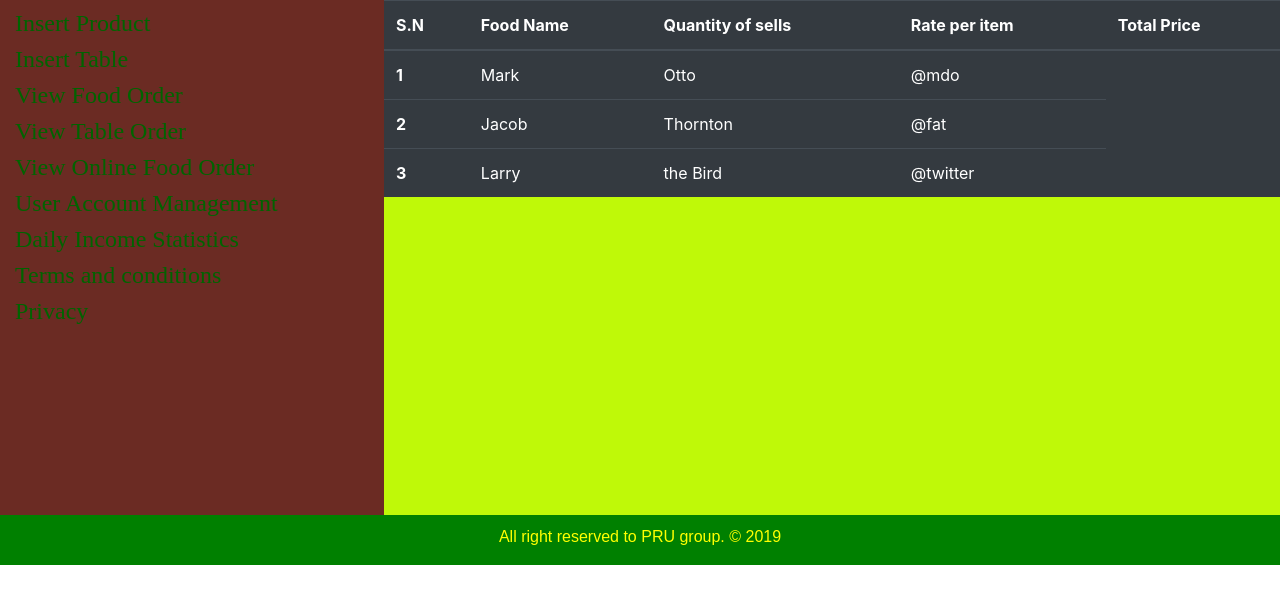
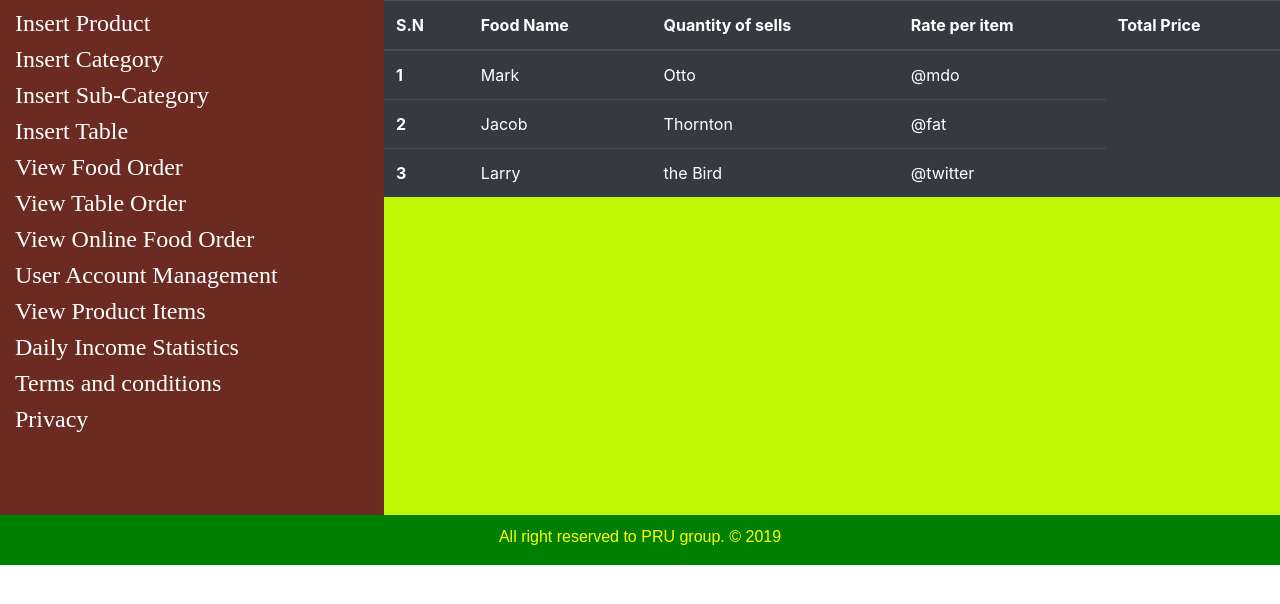
Before and after one commit to gpujwal054/WebAppOnlineFoodReservation, a PHP site: page /daily_incomeStatistics.php in a window 1280 px wide. Shown: the part 100-704 px from the top of the page. Run offline with PHP 8.4, Linux system fonts and the light colour scheme.

Commit message:
Sidebar committed

```diff
--- a/sidebar.php
+++ b/sidebar.php
@@ -10,37 +10,40 @@
 	<div class="sidebar" style="width: 30%;background-color: #6B2B23;float: left;height: 515px">
 		<ul style="padding: 0;margin-top: 5px">
 			<div class="col-10">
-				<li style="display: block"><a href="insert_product.php" style="font-family: times new roman;font-size: 24px;color: darkgreen">Insert Product</a></li>
-			</div>
-			<!--<div class="col-10">
-				<li style="display: block;"><a href="insert_category.php" style="font-family: times new roman;font-size: 24px;color: darkgreen">Insert Category</a></li>
+				<li style="display: block"><a href="insert_product.php" style="font-family: times new roman;font-size: 24px;color: white">Insert Product</a></li>
 			</div>
 			<div class="col-10">
-				<li style="display: block;"><a href="insert_subCat.php" style="font-family: times new roman;font-size: 24px;color: darkgreen">Insert Sub-Category</a></li>
-			</div>-->
-			<div class="col-10">
-				<li style="display: block;"><a href="insert_table.php" style="font-family: times new roman;font-size: 24px;color: darkgreen">Insert Table</a></li>
+				<li style="display: block;"><a href="insert_category.php" style="font-family: times new roman;font-size: 24px;color: white">Insert Category</a></li>
 			</div>
 			<div class="col-10">
-				<li style="display: block;"><a href="view_foodOrder.php" style="font-family: times new roman;font-size: 24px;color: darkgreen">View Food Order</a></li>
+				<li style="display: block;"><a href="insert_subCat.php" style="font-family: times new roman;font-size: 24px;color: white">Insert Sub-Category</a></li>
 			</div>
 			<div class="col-10">
-				<li style="display: block;"><a href="view_tableOrder.php" style="font-family: times new roman;font-size: 24px;color: darkgreen">View Table Order</a></li>
+				<li style="display: block;"><a href="insert_table.php" style="font-family: times new roman;font-size: 24px;color: white">Insert Table</a></li>
 			</div>
 			<div class="col-10">
-				<li style="display: block;"><a href="view_onlineFoodOrder.php" style="font-family: times new roman;font-size: 24px;color: darkgreen">View Online Food Order</a></li>
+				<li style="display: block;"><a href="view_foodOrder.php" style="font-family: times new roman;font-size: 24px;color: white">View Food Order</a></li>
 			</div>
 			<div class="col-10">
-				<li style="display: block;"><a href="user_accountManagement.php" style="font-family: times new roman;font-size: 24px;color: darkgreen">User Account Management</a></li>
+				<li style="display: block;"><a href="view_tableOrder.php" style="font-family: times new roman;font-size: 24px;color: white">View Table Order</a></li>
 			</div>
 			<div class="col-10">
-				<li style="display: block;"><a href="daily_incomeStatistics.php" style="font-family: times new roman;font-size: 24px;color: darkgreen">Daily Income Statistics</a></li>
+				<li style="display: block;"><a href="view_onlineFoodOrder.php" style="font-family: times new roman;font-size: 24px;color: white">View Online Food Order</a></li>
 			</div>
 			<div class="col-10">
-				<li style="display: block;"><a href="terms_conditions.php" style="font-family: times new roman;font-size: 24px;color: darkgreen">Terms and conditions</a></li>
+				<li style="display: block;"><a href="user_accountManagement.php" style="font-family: times new roman;font-size: 24px;color: white">User Account Management</a></li>
 			</div>
 			<div class="col-10">
-				<li style="display: block;"><a href="privacy.php" style="font-family: times new roman;font-size: 24px;color: darkgreen">Privacy</a></li>
+				<li style="display: block;"><a href="view_items.php" style="font-family: times new roman;font-size: 24px;color: white">View Product Items</a></li>
+			</div>
+			<div class="col-10">
+				<li style="display: block;"><a href="daily_incomeStatistics.php" style="font-family: times new roman;font-size: 24px;color: white">Daily Income Statistics</a></li>
+			</div>
+			<div class="col-10">
+				<li style="display: block;"><a href="terms_conditions.php" style="font-family: times new roman;font-size: 24px;color: white">Terms and conditions</a></li>
+			</div>
+			<div class="col-10">
+				<li style="display: block;"><a href="privacy.php" style="font-family: times new roman;font-size: 24px;color: white">Privacy</a></li>
 			</div>
 		</ul>
 	</div>
```
